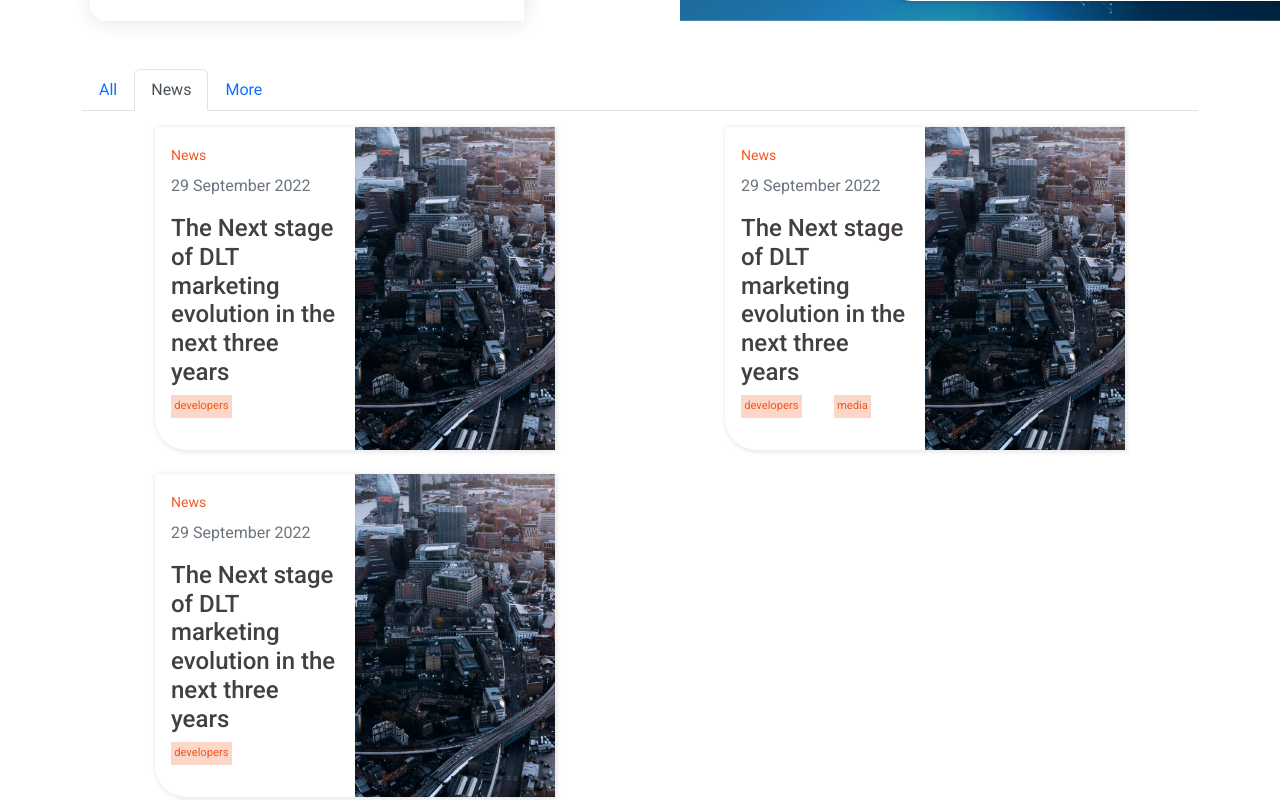
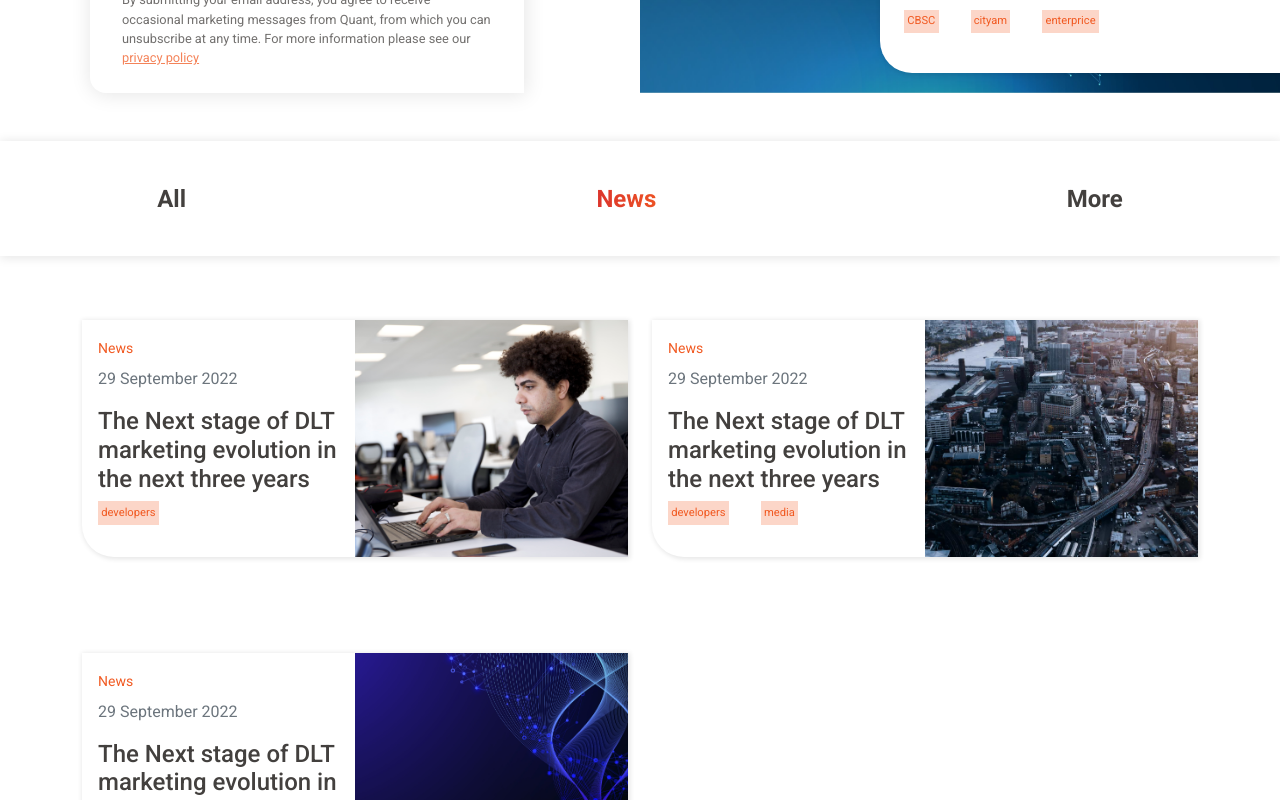
Before and after one commit to Saqib-Aziz33/quant-saqib, a React (Create React App) app: page /news in a window 1280 px wide. Shown: the part 520-1320 px from the top of the page. Built offline with nearby package versions, Linux system fonts and the light colour scheme.

Commit message:
basic tabs section

```diff
--- a/src/app.scss
+++ b/src/app.scss
@@ -12,6 +12,12 @@ $min-transition: all 0.5s ease;
 body{
     color: $color-dark;
     overflow-x: hidden;
+}
+
+@mixin text-gradiant {
+    background: -webkit-linear-gradient(0deg, $color-red, $color-orange);
+  -webkit-background-clip: text;
+  -webkit-text-fill-color: transparent;
 }
 
 
@@ -213,11 +219,15 @@ body{
 
 .media-card{
     @include card();
+    min-width: 300px;
+    width: 100%;
+    flex-basis: 1;
+    max-width: 100%;
     .img-container{
-        width: 200px;
+        width: 50%;
     }
     .content{
-        width: 200px;
+        width: 50%;
         padding: 1rem;
     }
     img{
@@ -275,7 +285,7 @@ body{
         font-size: 0.8rem;
     }
     .hero-bg-img{
-        max-width: 600px;
+        max-width: 700px;
         position: absolute;
         width: 50vw;
         right: 0;
@@ -290,6 +300,7 @@ body{
 
     @media only screen and (max-width: 950px){
         .hero-bg-img{
+            max-width: 600px;
             width: 40vw;
         }
         .custom-card{
@@ -306,15 +317,46 @@ body{
     }
 }
 
+.news-tabs{
+    .nav-tabs {
+        display: flex;
+        row-gap: 1rem;
+        column-gap: 10rem;
+        flex-wrap: wrap;
+        justify-content: space-around;
+        border: none;
+        padding: 2rem;
+        box-shadow: 1px 1px 10px 1px rgba(0, 0, 0, 0.1);
+    }
+    .nav{
+        .nav-item{
+            .nav-link{
+                color: $color-dark;
+                font-size: 1.5rem;
+                font-weight: 600;
+                border: none;
+                &:hover{
+                    border: none;
+                    color: $color-orange;
+                }
+            }
+            &:hover{
+                color: $color-orange;
+            }
+            .active{
+                @include text-gradiant();
+            }
+        }
+    }
+}
+
 // *************************** overrides ***************************
 
 
 
 // *************************** utils ***************************
 .text-grad{
-  background: -webkit-linear-gradient(0deg, $color-red, $color-orange);
-  -webkit-background-clip: text;
-  -webkit-text-fill-color: transparent;
+  @include text-gradiant();
 }
 
 .text-orange{
--- a/src/components/elements/NewsHero.jsx
+++ b/src/components/elements/NewsHero.jsx
@@ -6,7 +6,7 @@ function NewsHero() {
       <div className="container" >
         <div style={{maxWidth: '450px'}}>
           <h2 className="display-4 fw-bold">Explore the future</h2>
-          <p className="lead">Much of the financial world’s digital future will be built on blockchain. Here’s why.</p>
+          <p className="lead my-5">Much of the financial world’s digital future will be built on blockchain. Here’s why.</p>
 
           <div className="p-4 mx-2" style={{boxShadow: '1px 1px 20px 1px rgba(0,0,0,0.1)', borderRadius: '0 1rem 0 1rem'}}>
             <p className="fw-bold">Subscribe and be the first to know</p>
--- a/src/components/elements/NewsTabs.jsx
+++ b/src/components/elements/NewsTabs.jsx
@@ -4,50 +4,56 @@ import MediaCard from '../utils/MediaCard';
 
 function NewsTabs() {
   return (
-      <div className="container">
+      <div className="news-tabs">
     <Tabs
       defaultActiveKey="profile"
       id="uncontrolled-tab-example"
       className="mb-3"
     >
       <Tab eventKey="all" title="All">
+            <div className="container">
             <div className="row">
-                <div className="col-md-6 mb-4">
-                    <MediaCard badge='News' text='The Next stage of DLT marketing evolution in the next three years' img='assets/london-areal.jpg' tags={['developers']} />
+                <div className="col-md-6 my-5">
+                    <MediaCard badge='All' text='The Next stage of DLT marketing evolution in the next three years' img='assets/london-areal.jpg' tags={['developers']} />
                 </div>
-                <div className="col-md-6 mb-4">
-                    <MediaCard badge='News' text='The Next stage of DLT marketing evolution in the next three years' img='assets/london-areal.jpg' tags={['developers', 'media']} />
+                <div className="col-md-6 my-5">
+                    <MediaCard badge='All' text='The Next stage of DLT marketing evolution in the next three years' img='assets/london-areal.jpg' tags={['developers', 'media']} />
                 </div>
-                <div className="col-md-6 mb-4">
-                    <MediaCard badge='News' text='The Next stage of DLT marketing evolution in the next three years' img='assets/london-areal.jpg' tags={['developers']} />
+                <div className="col-md-6 my-5">
+                    <MediaCard badge='All' text='The Next stage of DLT marketing evolution in the next three years' img='assets/london-areal.jpg' tags={['developers']} />
                 </div>
+            </div>
             </div>
       </Tab>
       <Tab eventKey="profile" title="News">
+      <div className="container">
       <div className="row">
-                <div className="col-md-6 mb-4">
-                    <MediaCard badge='News' text='The Next stage of DLT marketing evolution in the next three years' img='assets/london-areal.jpg' tags={['developers']} />
+                <div className="col-md-6 my-5">
+                    <MediaCard badge='News' text='The Next stage of DLT marketing evolution in the next three years' img='assets/mediacard2.jpg' tags={['developers']} />
                 </div>
-                <div className="col-md-6 mb-4">
+                <div className="col-md-6 my-5">
                     <MediaCard badge='News' text='The Next stage of DLT marketing evolution in the next three years' img='assets/london-areal.jpg' tags={['developers', 'media']} />
                 </div>
-                <div className="col-md-6 mb-4">
-                    <MediaCard badge='News' text='The Next stage of DLT marketing evolution in the next three years' img='assets/london-areal.jpg' tags={['developers']} />
+                <div className="col-md-6 my-5">
+                    <MediaCard badge='News' text='The Next stage of DLT marketing evolution in the next three years' img='assets/The-right-ecosystem-for-digitaql-currencies.jpg' tags={['developers']} />
                 </div>
             </div>
+      </div>
       </Tab>
       <Tab eventKey="more" title="More">
+      <div className="container">
       <div className="row">
-                <div className="col-md-6 mb-4">
-                    <MediaCard badge='News' text='The Next stage of DLT marketing evolution in the next three years' img='assets/london-areal.jpg' tags={['developers']} />
+                <div className="col-md-6 my-5">
+                    <MediaCard badge='more' text='The Next stage of DLT marketing evolution in the next three years' img='assets/The-right-ecosystem-for-digitaql-currencies.jpg' tags={['developers']} />
                 </div>
-                <div className="col-md-6 mb-4">
-                    <MediaCard badge='News' text='The Next stage of DLT marketing evolution in the next three years' img='assets/london-areal.jpg' tags={['developers', 'media']} />
+                <div className="col-md-6 my-5">
+                    <MediaCard badge='more' text='The Next stage of DLT marketing evolution in the next three years' img='assets/The-right-ecosystem-for-digitaql-currencies.jpg' tags={['developers', 'media']} />
                 </div>
-                <div className="col-md-6 mb-4">
-                    <MediaCard badge='News' text='The Next stage of DLT marketing evolution in the next three years' img='assets/london-areal.jpg' tags={['developers']} />
+                <div className="col-md-6 my-5">
+                    <MediaCard badge='more' text='The Next stage of DLT marketing evolution in the next three years' img='assets/The-right-ecosystem-for-digitaql-currencies.jpg' tags={['developers']} />
                 </div>
             </div>
+      </div>
       </Tab>
     </Tabs>
         </div>
--- a/src/components/utils/MediaCard.jsx
+++ b/src/components/utils/MediaCard.jsx
@@ -12,7 +12,7 @@ function MediaCard(props) {
         </ul>
       </div>
       <div className="img-container">
-        <img style={{objectFit: 'cover', height: '100%'}} src={props.img} alt="" />
+        <img src={props.img} alt="" />
       </div>
     </div>
   );
```
Also changed, not shown: public/assets/mediacard2.jpg (added).
